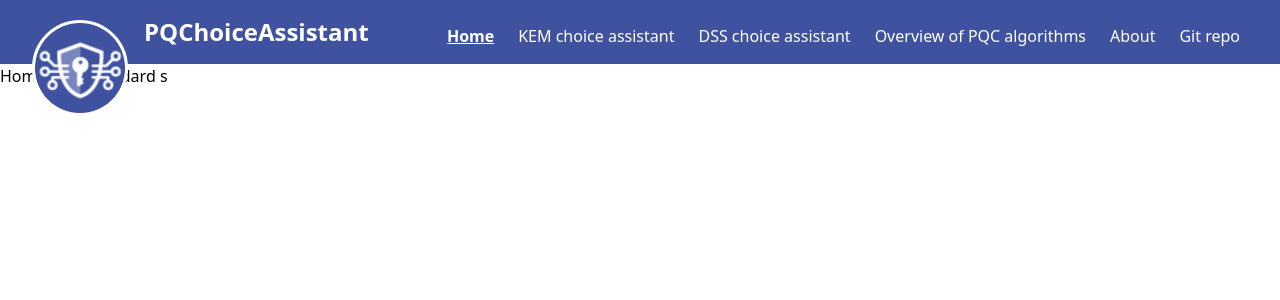
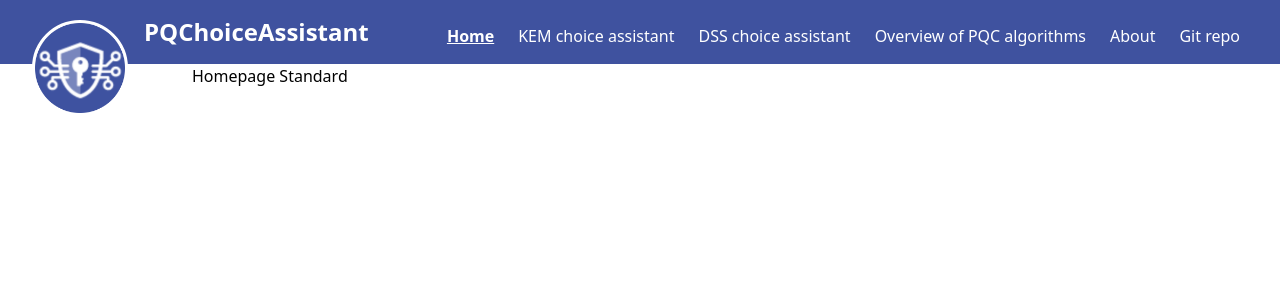
Before and after one commit to basvdl97/PQChoiceAssistant, a Vue app: page / in a window 1280 px wide. Shown: the top 300 px of the page. Built offline with nearby package versions, Linux system fonts and the light colour scheme.

Commit message:
fix text interscting with icon for demo

```diff
--- a/src/js/modules/pages/homepage/views/HomePageStandard.vue
+++ b/src/js/modules/pages/homepage/views/HomePageStandard.vue
@@ -1,6 +1,6 @@
 <template>
-    <div>
-        Homepage Standard s
+    <div class="pl-48">
+        Homepage Standard
     </div>
 </template>
 
```
